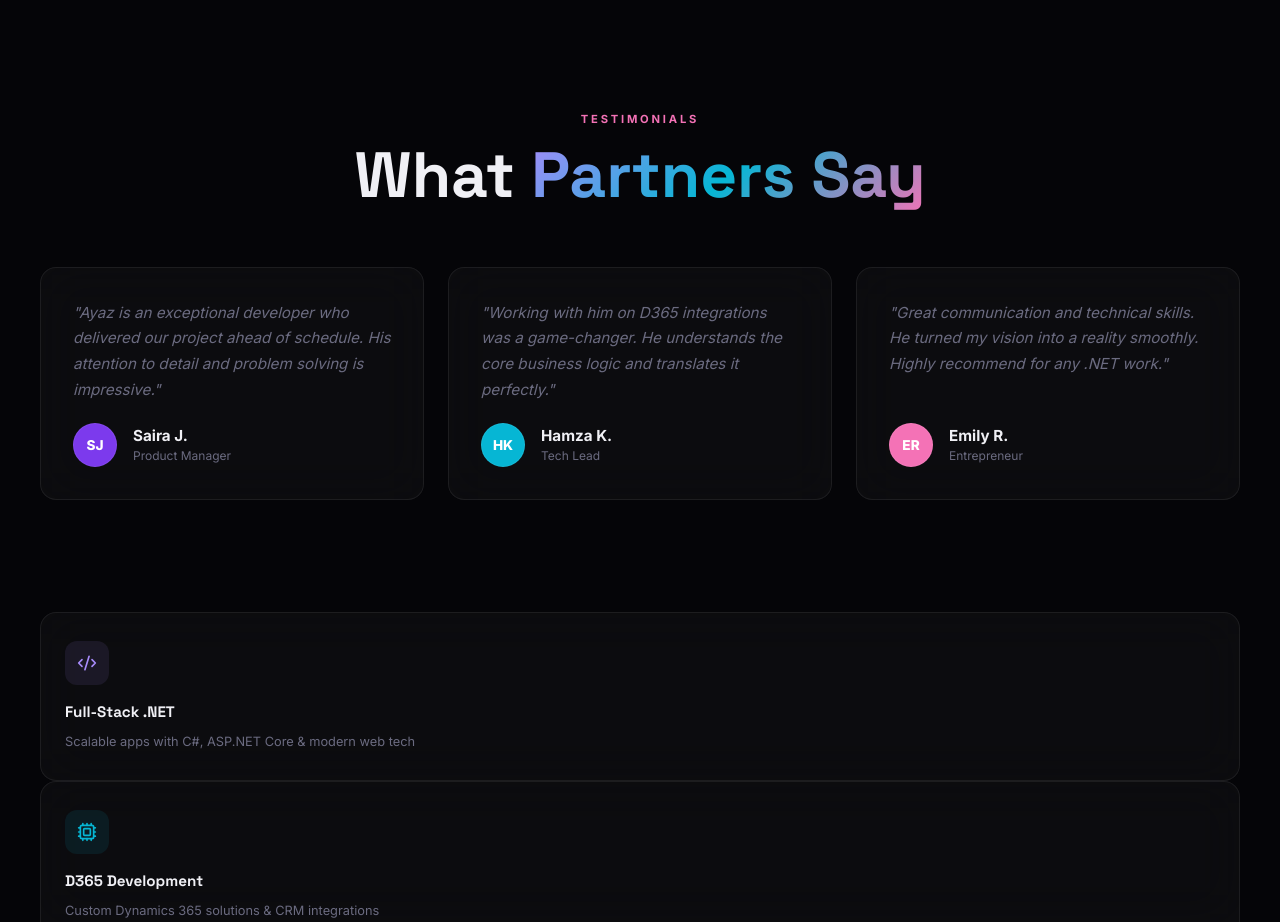
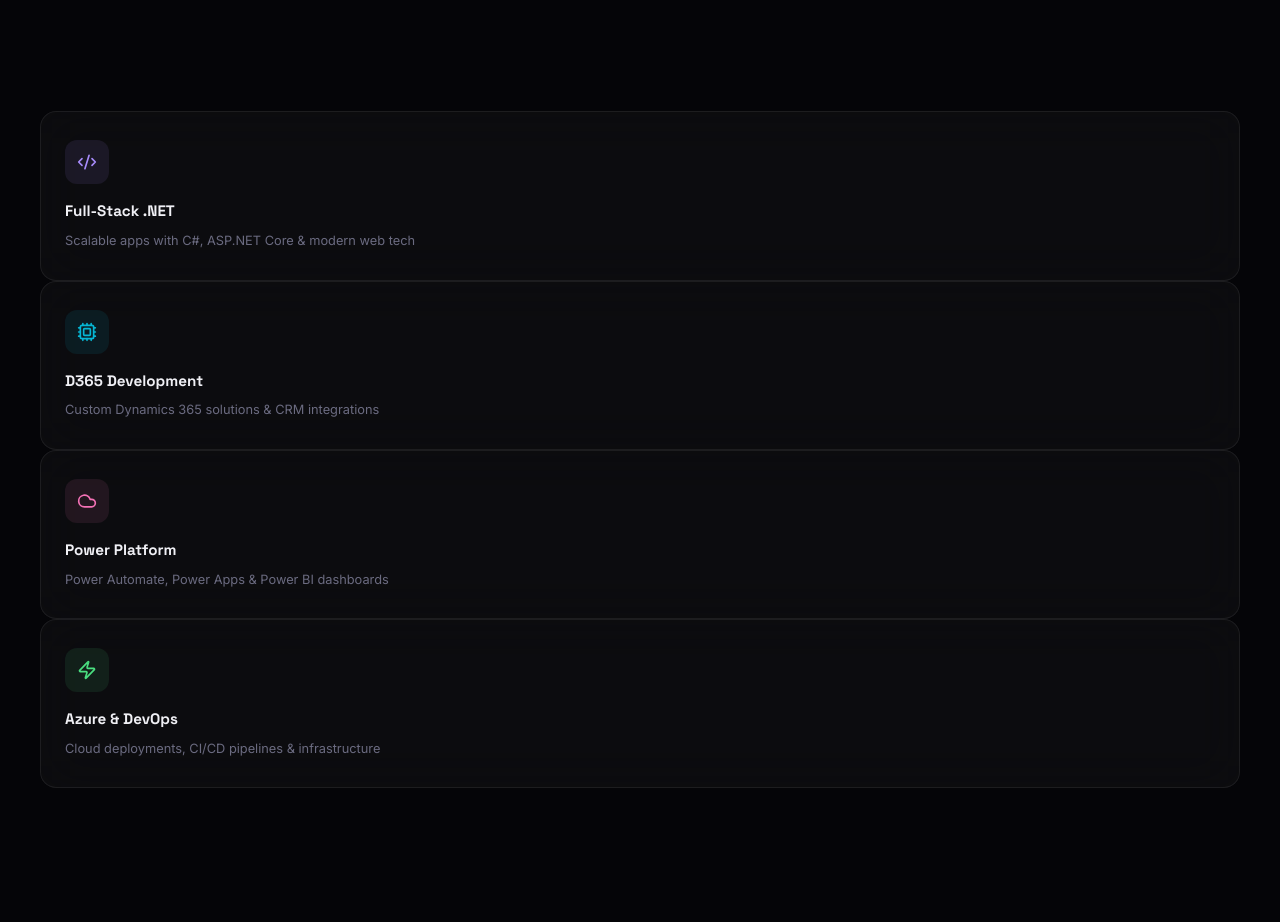
Before and after one commit to AyazKhan20/Ayaz-Portfolio, a React (Vite) app: page / in a window 1280 px wide. Shown: the part 1878-2800 px from the top of the page. Built offline with nearby package versions, Linux system fonts and the light colour scheme.

Commit message:
Remove Experience and testimonials sections

```diff
--- a/src/App.jsx
+++ b/src/App.jsx
@@ -1,7 +1,6 @@
 import Navbar from './components/Navbar'
 import Hero from './components/Hero'
 import About from './components/About'
-import Experience from './components/Experience'
 import Skills from './components/Skills'
 import Projects from './components/Projects'
 import Contact from './components/Contact'
@@ -14,7 +13,6 @@
       <Navbar />
       <Hero />
       <About />
-      <Experience />
       <Skills />
       <Projects />
       <Contact />
--- a/src/components/About.jsx
+++ b/src/components/About.jsx
@@ -106,46 +106,6 @@
 
         </div>
 
-        {/* Testimonials */}
-        <div style={{ marginTop: '7rem' }}>
-          <motion.div
-            initial={{ opacity: 0, y: 30 }}
-            animate={inView ? { opacity: 1, y: 0 } : {}}
-            transition={{ duration: 0.6, delay: 0.4 }}
-            style={{ textAlign: 'center', marginBottom: '3.5rem' }}
-          >
-            <p className="section-label" style={{ color: '#f472b6' }}>Testimonials</p>
-            <h2 className="section-title">
-              What <span className="gradient-text">Partners Say</span>
-            </h2>
-          </motion.div>
-
-          <div className="testimonials-grid">
-            {[
-              { name: 'Saira J.', role: 'Product Manager', text: 'Ayaz is an exceptional developer who delivered our project ahead of schedule. His attention to detail and problem solving is impressive.', star: 5, avatar: 'SJ', color: 'var(--accent)' },
-              { name: 'Hamza K.', role: 'Tech Lead', text: 'Working with him on D365 integrations was a game-changer. He understands the core business logic and translates it perfectly.', star: 5, avatar: 'HK', color: 'var(--accent2)' },
-              { name: 'Emily R.', role: 'Entrepreneur', text: 'Great communication and technical skills. He turned my vision into a reality smoothly. Highly recommend for any .NET work.', star: 5, avatar: 'ER', color: '#f472b6' },
-            ].map((t, i) => (
-              <motion.div
-                key={i}
-                initial={{ opacity: 0, scale: 0.9 }}
-                animate={inView ? { opacity: 1, scale: 1 } : {}}
-                transition={{ duration: 0.5, delay: 0.5 + i * 0.1 }}
-                className="testi-card glass"
-              >
-                <p className="testi-text">"{t.text}"</p>
-                <div className="testi-user">
-                  <div className="testi-avatar glass" style={{ background: t.color }}>{t.avatar}</div>
-                  <div>
-                    <p className="testi-name">{t.name}</p>
-                    <p className="testi-role">{t.role}</p>
-                  </div>
-                </div>
-              </motion.div>
-            ))}
-          </div>
-        </div>
-
         {/* Services */}
         <div className="services-grid" style={{ marginTop: '7rem' }}>
           {services.map(({ icon: Icon, title, desc, color }, i) => (
--- a/src/components/Navbar.jsx
+++ b/src/components/Navbar.jsx
@@ -2,7 +2,7 @@
 import { motion, AnimatePresence } from 'framer-motion'
 import { Menu, X } from 'lucide-react'
 
-const links = ['About', 'Experience', 'Skills', 'Projects', 'Contact']
+const links = ['About', 'Skills', 'Projects', 'Contact']
 
 export default function Navbar() {
   const [scrolled, setScrolled] = useState(false)
```
